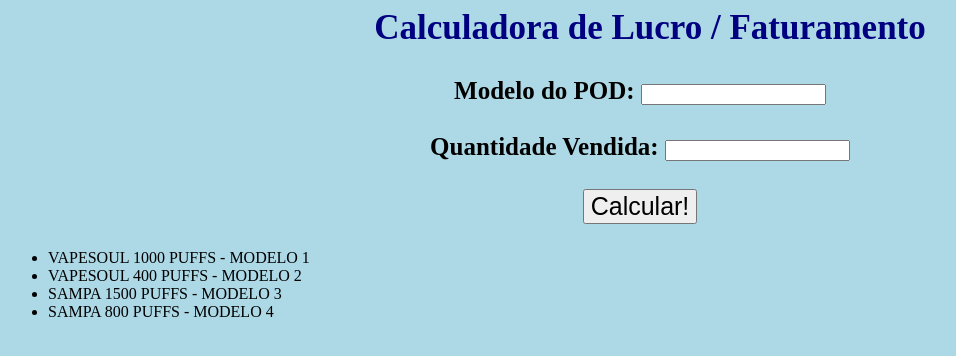
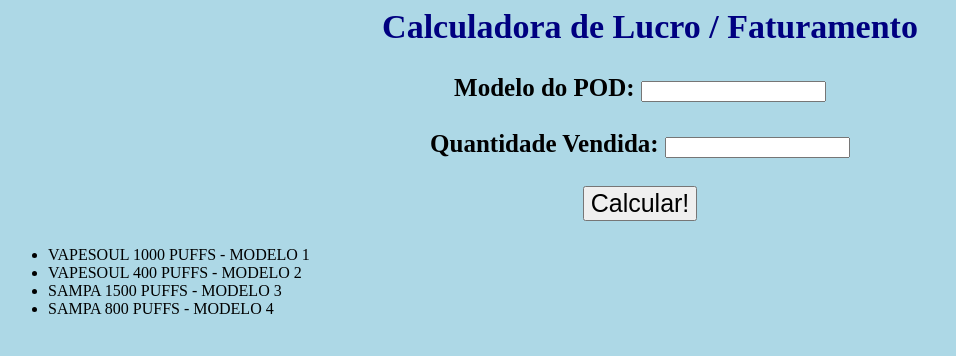
Before and after one commit to renanguirado/calculadora_lucro, a plain HTML site: page index.html in a window 1280 px wide. Shown: the whole page, without its empty margins (0-956 px from the left). Drawn offline with Linux system fonts and the light colour scheme.

Commit message:
Commit 4

```diff
--- a/assets/css/style.css
+++ b/assets/css/style.css
@@ -9,7 +9,7 @@
 }
 
 h2 {
-  font-size: 35;
+  font-size: 34;
 }
 
 form {
```
